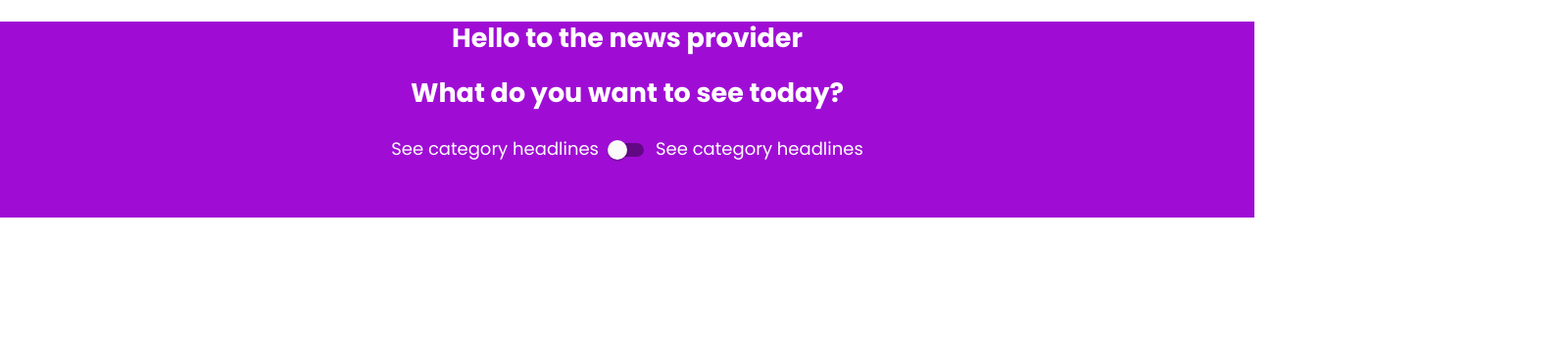
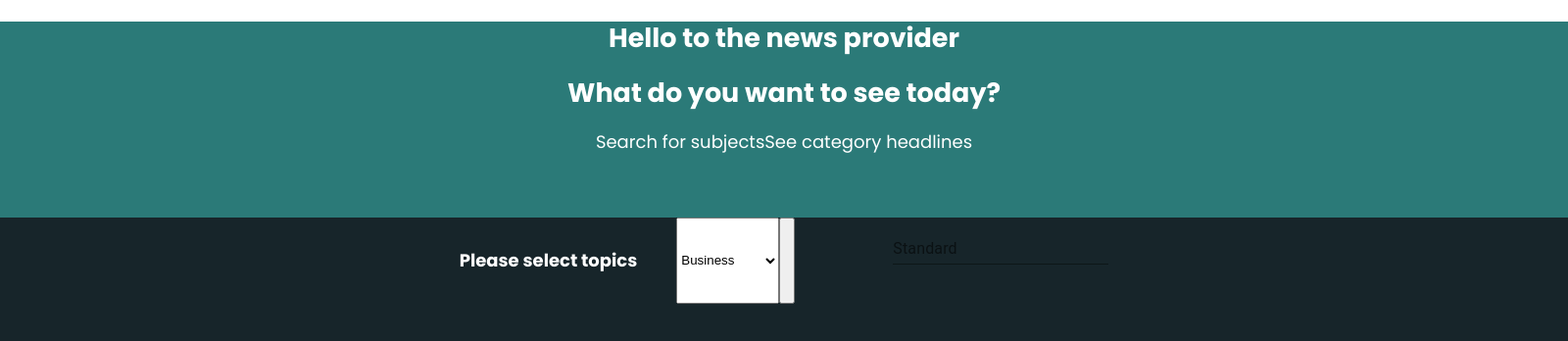
Before and after one commit to popicaandrei/NewsProviderApp, a React (Create React App) app in the folder client/news-app/: page /home in a window 1280 px wide. Shown: the top 348 px of the page at 98% size, 1600 px wide, since content can reach past the window. Built offline with nearby package versions, Linux system fonts and the light colour scheme; sample sign-in values are in the browser's storage.

Commit message:
progress

```diff
--- a/client/news-app/src/components/header.jsx
+++ /dev/null
@@ -1,18 +0,0 @@
-import './header.scss';
-import React,{useState} from 'react'
-import Switch from '@material-ui/core/Switch';
-export function Header(props) {
-    const [option, setOption] = useState(false);
-    return (
-        <div>
-        <div className="header-container">
-             <h2 className="title">Hello to the news provider</h2>
-             <h2 className="title">What do you want to see today?</h2>
-             <span className="options">See category headlines</span>
-             <Switch value={option} onChange={e => setOption(e.target?.value)}></Switch>
-             <span className="options">See category headlines</span>
-        </div>
-
-        </div>
-      );
-  }
--- a/client/news-app/src/components/header.scss
+++ /dev/null
@@ -1,25 +0,0 @@
-.header-container{
-    width: 100%;
-    height: 200px;
-    font-size: 18px;
-    text-align: center;
-    background-color: #9f0dd4;
-    line-height: 1.24;
-    color: #fff;
-    z-index: 10;
-    margin: 0;
-    font-family: 'Poppins';
-}
-.title{
-    align-self: center;
-    display: flex;
-    flex-direction: column;
-    display: center;
-}
-.options{
-    line-height: 1.24;
-    color: #fff;
-    z-index: 10;
-    margin: 0;
-    font-family: 'Poppins';
-}
--- a/client/news-app/src/pages/home.jsx
+++ b/client/news-app/src/pages/home.jsx
@@ -1,18 +1,50 @@
-import React from 'react';
-import {Header} from "../components/header.jsx"
+import React, {useState} from 'react';
+import TextField from '@material-ui/core/TextField';
+import './home.scss';
 //Responsible for background
 
 
 
 
 export function HomePage(props) {
+  const [topic, setTopic] = useState("");
 
+  const checkBySelection= async () => {
+    if (topic !== null){
+    }
+    else{
+      alert("Topic invalid!");
+    }
+
+  }
 
   return (
-  <Header>
+  <div className="container">
+        <div className="header-container">
+             <h2 className="title">Hello to the news provider</h2>
+             <h2 className="title">What do you want to see today?</h2>
+             <span className="options">Search for subjects</span>
+             <span className="options">See category headlines</span>
+        </div>
+        <div className="selectClass">
+        <h5 className="small-text">Please select topics</h5>
+        <select value={topic} onChange={e => setTopic(e.target?.value)}>
+            <option value="business">Business</option>
+            <option value="entertainment">Entertainment</option>
+            <option value="general">General</option>
+            <option value="health">Health</option>
+            <option value="science">Science</option>
+            <option value="sports">Sports</option>
+            <option value="technology">Technology</option>
+        </select>
+        <button onClick={checkBySelection}></button>
+        <div className="search">
+        <TextField id="standard-basic" label="Standard" />
+        </div>
 
-  </Header>
+        </div>
 
+  </div>
 
    );
 }
--- a/client/news-app/src/pages/home.scss
+++ b/client/news-app/src/pages/home.scss
@@ -1,3 +1,45 @@
-.switchClass{
+.container{
+  width: 200vh;
+  height: 100vh;
+  background-color:#17252a ;
+}
+.header-container{
+  width: 100%;
+  height: 200px;
+  font-size: 18px;
+  text-align: center;
+  background-color: #2B7A78;
+  line-height: 1.24;
+  color: #fff;
+  z-index: 10;
+  margin: 0;
+  font-family: 'Poppins';
+}
+.title{
   align-self: center;
+  display: flex;
+  flex-direction: column;
+  display: center;
 }
+.options{
+  line-height: 1.24;
+  color: #fff;
+  z-index: 10;
+  margin: 0;
+  font-family: 'Poppins';
+}
+.selectClass{
+  display:flex;
+  justify-content: center;
+  flex-direction: row;
+
+}
+.small-text{
+  color: #fff;
+  font-size: 18px;
+  font-family: 'Poppins';
+  margin-right: 40px;
+}
+.search {
+  margin-left: 100px;
+}
```
Also changed, not shown: client/news-app/src/Unauthenticated/loginForm.jsx (line endings or trailing spaces).
